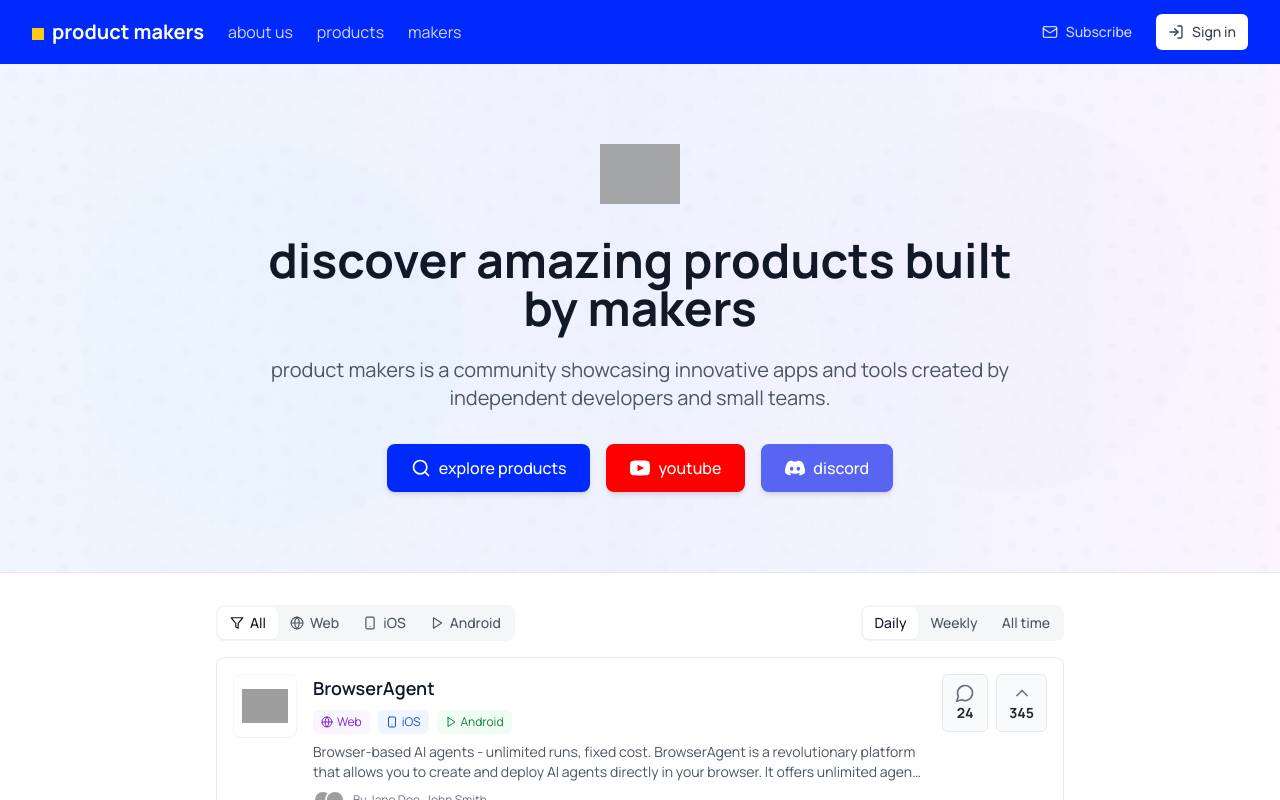
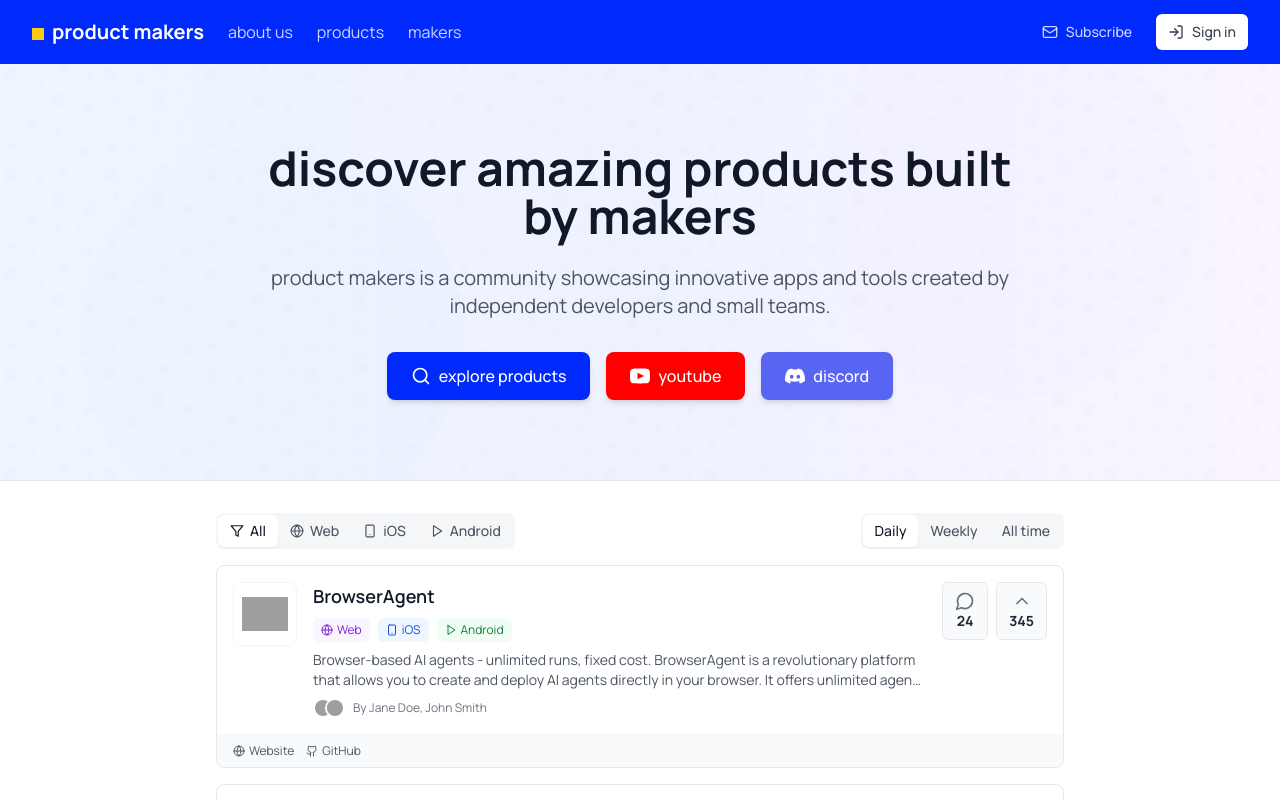
Before and after one commit to danidiestre/product_makers_live, a Next.js app: page / in a window 1280 px wide. Shown: the top 800 px of the page. Built offline with nearby package versions, Linux system fonts and the light colour scheme; grey boxes are pictures that could not be loaded.

Commit message:
Remove app icon from hero section

```diff
--- a/src/app/page.tsx
+++ b/src/app/page.tsx
@@ -1,7 +1,6 @@
 import { Navbar } from '@/components/Navbar'
 import { AppList } from '@/components/AppList'
 import Footer from '@/components/Footer'
-import Image from 'next/image'
 
 export default function Home() {
   return (
@@ -26,17 +25,6 @@
 
           <div className="max-w-6xl mx-auto px-4 relative z-10">
             <div className="text-center max-w-3xl mx-auto">
-              {/* App Icon */}
-              <div className="flex justify-center mb-8">
-                <Image
-                  src="/assets/icon_blue.svg"
-                  alt="Product Makers"
-                  width={80}
-                  height={80}
-                  className="animate-pulse"
-                />
-              </div>
-
               <h1 className="text-4xl md:text-5xl font-bold text-gray-900 mb-6">
                 discover amazing products built by makers
               </h1>
```
